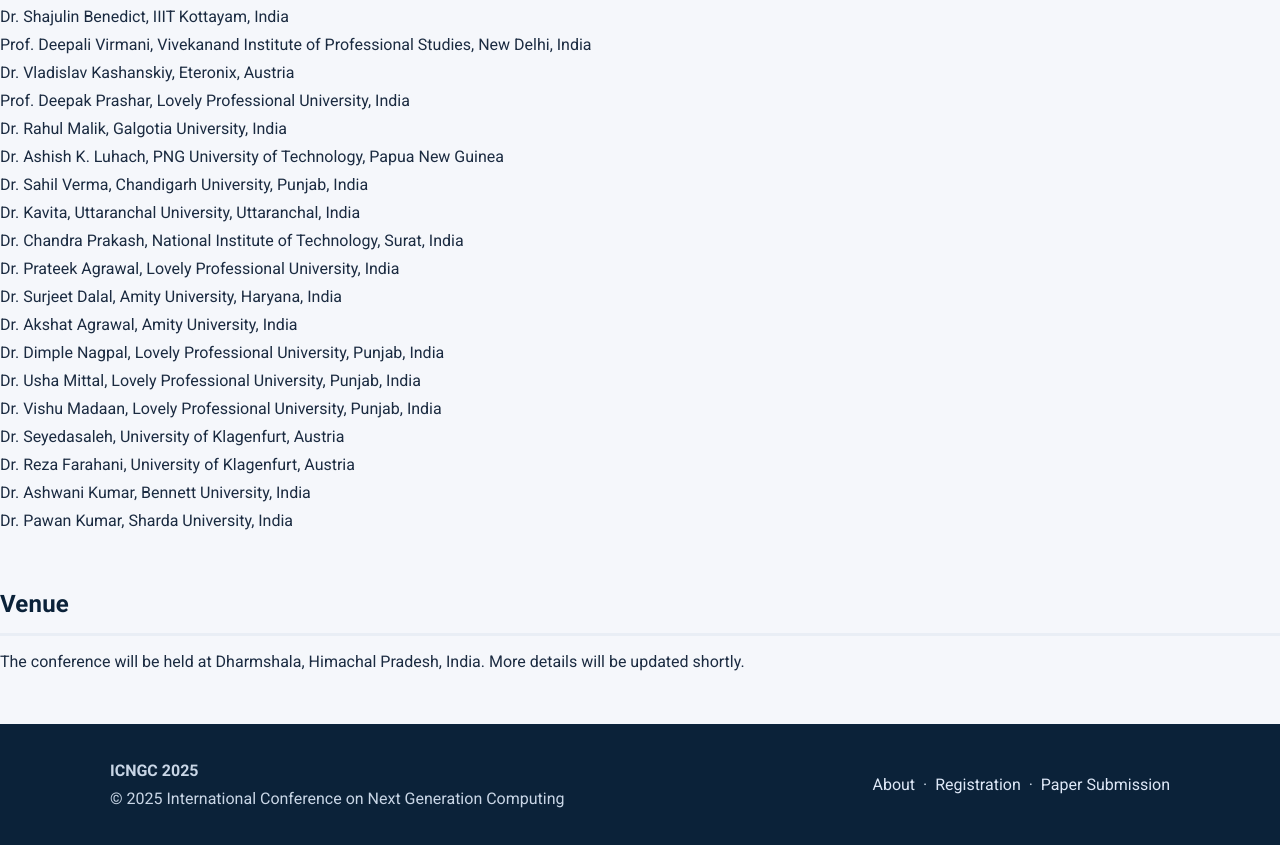
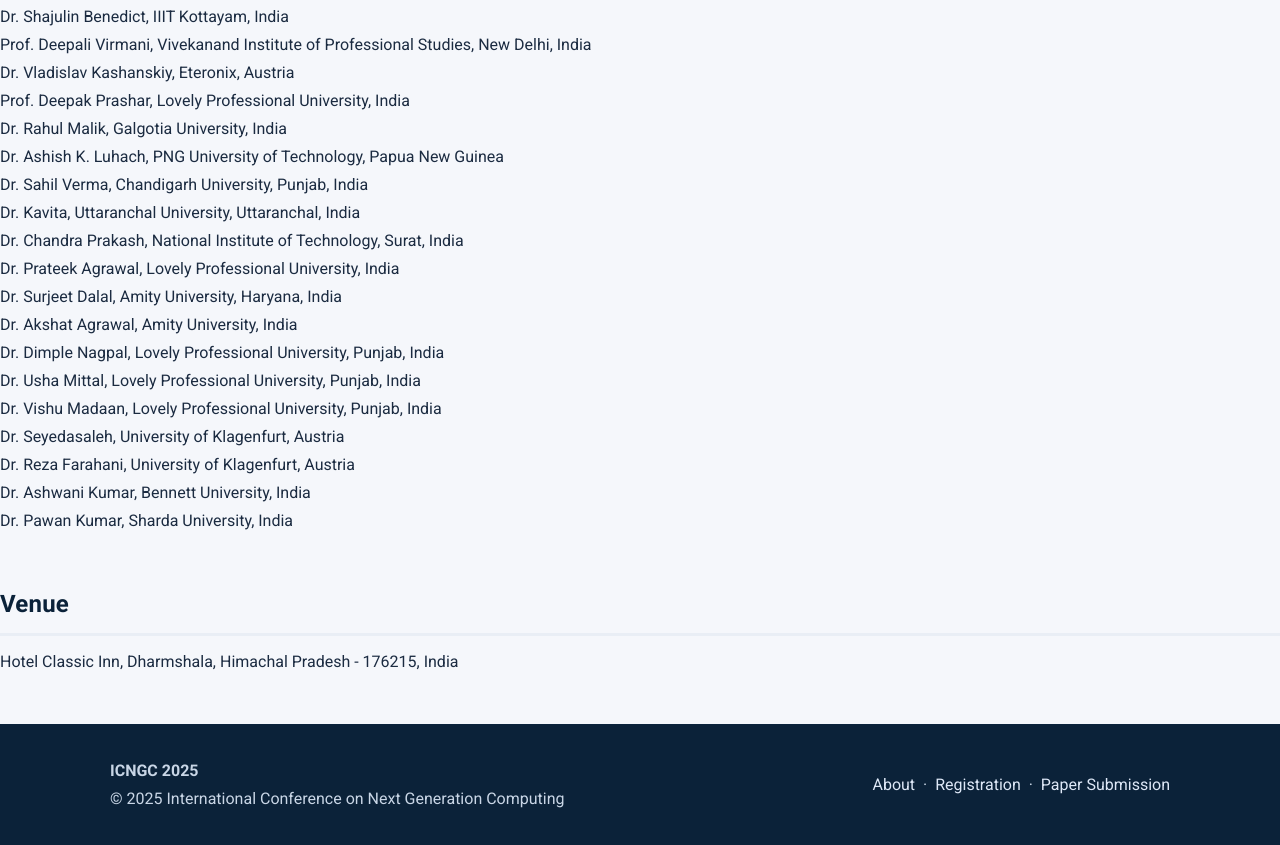
Before and after one commit to bhargava-prashant/Conference2025, a plain HTML site: page index.html in a window 1280 px wide. Shown: the part 5704-6549 px from the top of the page. Drawn offline with Linux system fonts and the light colour scheme.

Commit message:
address updates

```diff
--- a/index.html
+++ b/index.html
@@ -936,7 +936,7 @@
 
   <section id="venue" class="section">
     <h2>Venue</h2>
-    <p>The conference will be held at Dharmshala, Himachal Pradesh, India. More details will be updated shortly.</p>
+    <p>Hotel Classic Inn, Dharmshala, Himachal Pradesh - 176215, India</p>
   </section>
 </div>
 
```
